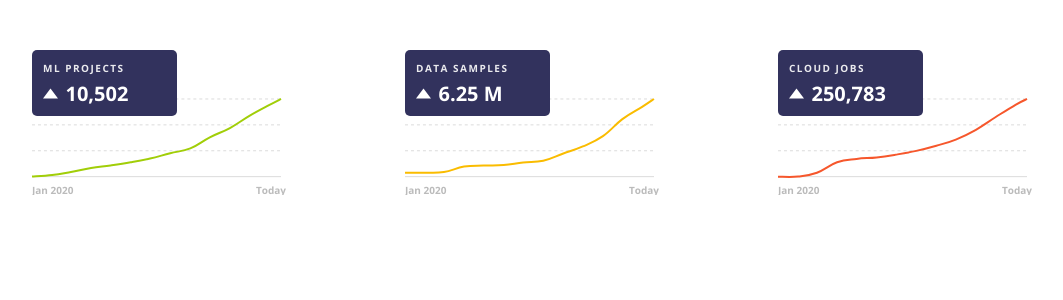
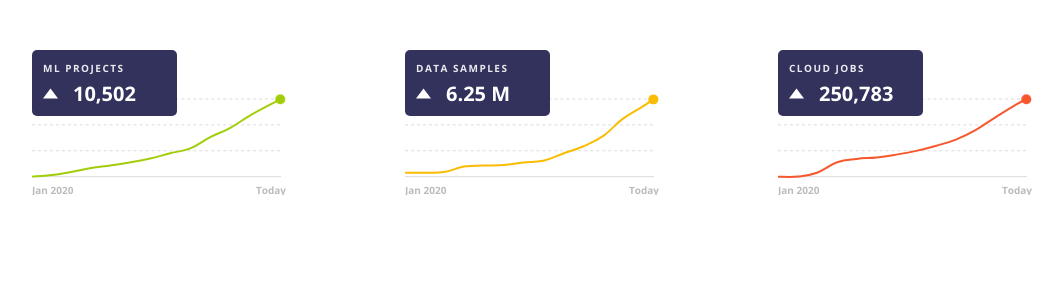
Before and after one commit to javery014/demo-animated-line-charts, a React (Create React App) app: page / in a window 1280 px wide. Shown: the top 300 px of the page, without its empty margins (108-1171 px from the left). Built offline with nearby package versions, Linux system fonts and the light colour scheme.

Commit message:
Added animation and circle

```diff
--- a/src/metrics/Metric.tsx
+++ b/src/metrics/Metric.tsx
@@ -1,4 +1,4 @@
-import React, { useRef } from 'react';
+import React, { useRef, useState } from 'react';
 import { createUseStyles } from 'react-jss';
 import { FixedAspectRatioContainer, FixedAspectRatioElement } from '../components/FixedAspectRatioElement';
 import MetricCurrent from './MetricCurrent';
@@ -45,15 +45,20 @@ const useStyles = createUseStyles({
 const Metric: React.FunctionComponent<IMetricProps> = ({ label, dataPoints, lineColor }) => {
   const styles = useStyles();
   const metricRef = useRef(null);
+  const TIMING = 2000;
+  const [playAnimation, setPlayAnimation] = useState<boolean>(false);
 
   return (
     <div ref={metricRef} className={styles.root}>
       <FixedAspectRatioContainer ratio="57%">
         <FixedAspectRatioElement el="div" className={styles.inner}>
-          <MetricCurrent label={label} dataPoints={dataPoints} />
+          <MetricCurrent label={label} dataPoints={dataPoints} timing={TIMING} playAnimation={playAnimation} />
           <MetricChart
             dataPoints={dataPoints}
             lineColor={lineColor}
+            timing={TIMING}
+            playAnimation={playAnimation}
+            setPlayAnimation={setPlayAnimation}
           />
         </FixedAspectRatioElement>
       </FixedAspectRatioContainer>
--- a/src/metrics/MetricChart.tsx
+++ b/src/metrics/MetricChart.tsx
@@ -1,12 +1,16 @@
-import React from 'react';
+import React, { useRef, useEffect, useState } from 'react';
 import { createUseStyles } from 'react-jss';
+import MetricChartAnimatedLine from './MetricChartAnimatedLine';
 import calculatePathSmooth from './smooth-path';
 import graphHelper from './metric-chart-graph-helper';
-import { IMetricChartData } from '../types';;
+import { IMetricChartData, ISetPlayAnimation } from '../types';;
 
 type IMetricChartProps = {
   dataPoints: IMetricChartData;
   lineColor: string;
+  timing: number;
+  playAnimation: boolean;
+  setPlayAnimation: ISetPlayAnimation;
 }
 
 const useStyles = createUseStyles(() => ({
@@ -23,12 +27,24 @@ const useStyles = createUseStyles(() => ({
 
 const MetricChart: React.FunctionComponent<IMetricChartProps> = ({
   dataPoints,
-  lineColor
+  lineColor,
+  timing,
+  playAnimation,
+  setPlayAnimation,
 }) => {
   const styles = useStyles();
+  const dummyPathEl = useRef<SVGPathElement>(null);
+  const [pathLength, setPathLength] = useState<number>(0);
   const gridLineYValues = graphHelper.getGridLineYValues();
   const xAxisStartLabel = graphHelper.getXAxisStartLabel(dataPoints);
   const svgPath = calculatePathSmooth(graphHelper.mapDataToSvgCoordinates(dataPoints));
+
+  useEffect(() => {
+    // get the length of the svg path
+    if (svgPath && dummyPathEl?.current) {
+      setPathLength(dummyPathEl.current.getTotalLength());
+    }
+  }, [svgPath]);
 
   return (
     <>
@@ -68,12 +84,17 @@ const MetricChart: React.FunctionComponent<IMetricChartProps> = ({
           stroke="rgba(0,0,0,0.15)"
           strokeWidth="1"
         />
-        <path
-          d={svgPath}
-          fill="none"
-          stroke={lineColor}
-          strokeWidth="2"
-        />
+        <path ref={dummyPathEl} d={svgPath} fill="none" stroke="none" />
+        {pathLength && (
+          <MetricChartAnimatedLine
+            path={svgPath}
+            length={pathLength}
+            timing={timing}
+            lineColor={lineColor}
+            playAnimation={playAnimation}
+            setPlayAnimation={setPlayAnimation}
+          />
+        )}
       </svg>
       <div className={styles.xAxisLabels}>
         <span>{xAxisStartLabel}</span>
--- /dev/null
+++ b/src/metrics/MetricChartAnimatedLine.tsx
@@ -0,0 +1,68 @@
+import React, { useEffect } from 'react';
+import { useSpring, animated } from 'react-spring';
+import { ISetPlayAnimation } from '../types';
+
+type IMetricChartAnimatedLineProps = {
+  path: string;
+  length: number;
+  timing: number;
+  lineColor: string;
+  playAnimation: boolean;
+  setPlayAnimation: ISetPlayAnimation;
+}
+
+const MetricChartAnimatedLine: React.FunctionComponent<IMetricChartAnimatedLineProps> = ({
+  path,
+  length,
+  timing,
+  lineColor,
+  playAnimation,
+  setPlayAnimation
+}) => {
+  const spring = useSpring(() => ({
+    config: { duration: timing },
+    value: length,
+    from: { value: length }
+  }));
+
+  useEffect(() => {
+    // MetricChartAnimatedLine will decide when to play the animation once
+    // the metric is in view. This is because it finishes rendering after
+    // MetricCurrent (since MetricChartAnimatedLine isn't rendered until
+    // MetricChart calculates the length of the dummy path),
+    // and we want these animations to be in sync.
+    setPlayAnimation(true);
+  }, []);
+
+  useEffect(() => {
+    if (playAnimation) {
+      spring[1]({ value: 1 });
+    }
+  }, [playAnimation]);
+
+  return (
+    <>
+      <animated.path
+        fill="none"
+        stroke={lineColor}
+        strokeWidth="2"
+        strokeDashoffset={spring[0].value}
+        strokeDasharray={length}
+        d={path}
+        style={{ willChange: 'stroke-dashoffset', transform: 'translate3d(0, 0, 0)' }}
+      />
+      <animated.path
+        fill="none"
+        stroke={lineColor}
+        strokeWidth="10"
+        strokeDashoffset={spring[0].value}
+        strokeLinecap="round"
+        strokeDasharray={`0 ${length}`}
+        d={path}
+        style={{ willChange: 'stroke-dashoffset', transform: 'translate3d(0, 0, 0)' }}
+      />
+    </>
+  );
+};
+
+export default MetricChartAnimatedLine;
--- a/src/metrics/MetricCurrent.tsx
+++ b/src/metrics/MetricCurrent.tsx
@@ -1,5 +1,6 @@
-import React from 'react';
+import React, { useEffect } from 'react';
 import { createUseStyles } from 'react-jss';
+import { useSpring, animated } from 'react-spring';
 import Tag from '../components/Tag';
 import triangle from '../assets/triangle.svg';
 import { IMetricChartData } from '../types';;
@@ -7,6 +8,8 @@ import { IMetricChartData } from '../types';;
 type IMetricProps = {
   label: string;
   dataPoints: IMetricChartData;
+  timing: number;
+  playAnimation: boolean;
 }
 
 const useStyles = createUseStyles({
@@ -69,9 +72,20 @@ function formatValue(label: string, value: number): string {
   }
 }
 
-const MetricCurrent: React.FunctionComponent<IMetricProps> = ({ label, dataPoints }) => {
+const MetricCurrent: React.FunctionComponent<IMetricProps> = ({ label, dataPoints, timing, playAnimation }) => {
   const styles = useStyles();
-  const max = Math.max(...dataPoints.map((m) => m.value));
+  const current = Math.max(...dataPoints.map(dataPoint => dataPoint.value));
+  const spring = useSpring(() => ({
+    config: { duration: timing },
+    current: 0,
+    from: { current: 0 }
+  }));
+
+  useEffect(() => {
+    if (playAnimation) {
+      spring[1]({ current });
+    }
+  }, [playAnimation, spring, current]);
 
   return (
     <div className={styles.container}>
@@ -79,7 +93,9 @@ const MetricCurrent: React.FunctionComponent<IMetricProps> = ({ label, dataPoint
       <div className={styles.valueContainer}>
         <img src={triangle} alt="" />
         <span className={styles.value}>
-          {formatValue(label, max)}
+          <animated.span className={styles.value}>
+            {spring[0].current.interpolate((x) => formatValue(label, x))}
+          </animated.span>
         </span>
       </div>
     </div>
--- a/src/types/metric.ts
+++ b/src/types/metric.ts
@@ -8,6 +8,10 @@ export type IMetricChartDataPoint = {
   value: number;
 }
 
+export type ISetPlayAnimation = {
+  (play: boolean): void;
+}
+
 export type IMetricOppositeLine = {
   length: number;
   angle: number;
--- a/tsconfig.json
+++ b/tsconfig.json
@@ -19,7 +19,7 @@
     "isolatedModules": true,
     "noEmit": true,
     "noImplicitAny": false,
-    "jsx": "react",
+    "jsx": "react-jsx",
     "typeRoots": [
       "node_modules/@types"
     ]
```
Also changed, not shown: 1 other file (tests, documents, lock files or other folders).
